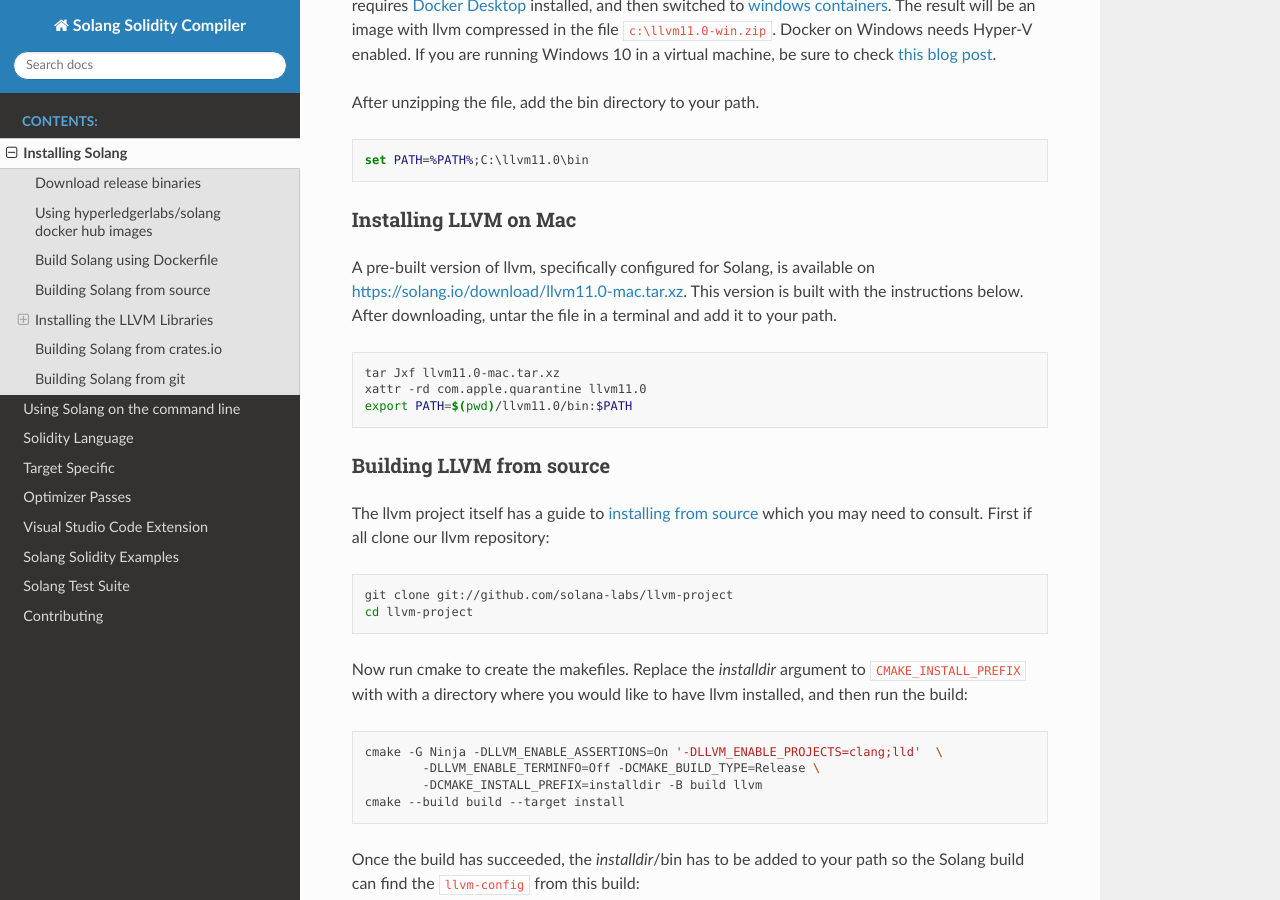
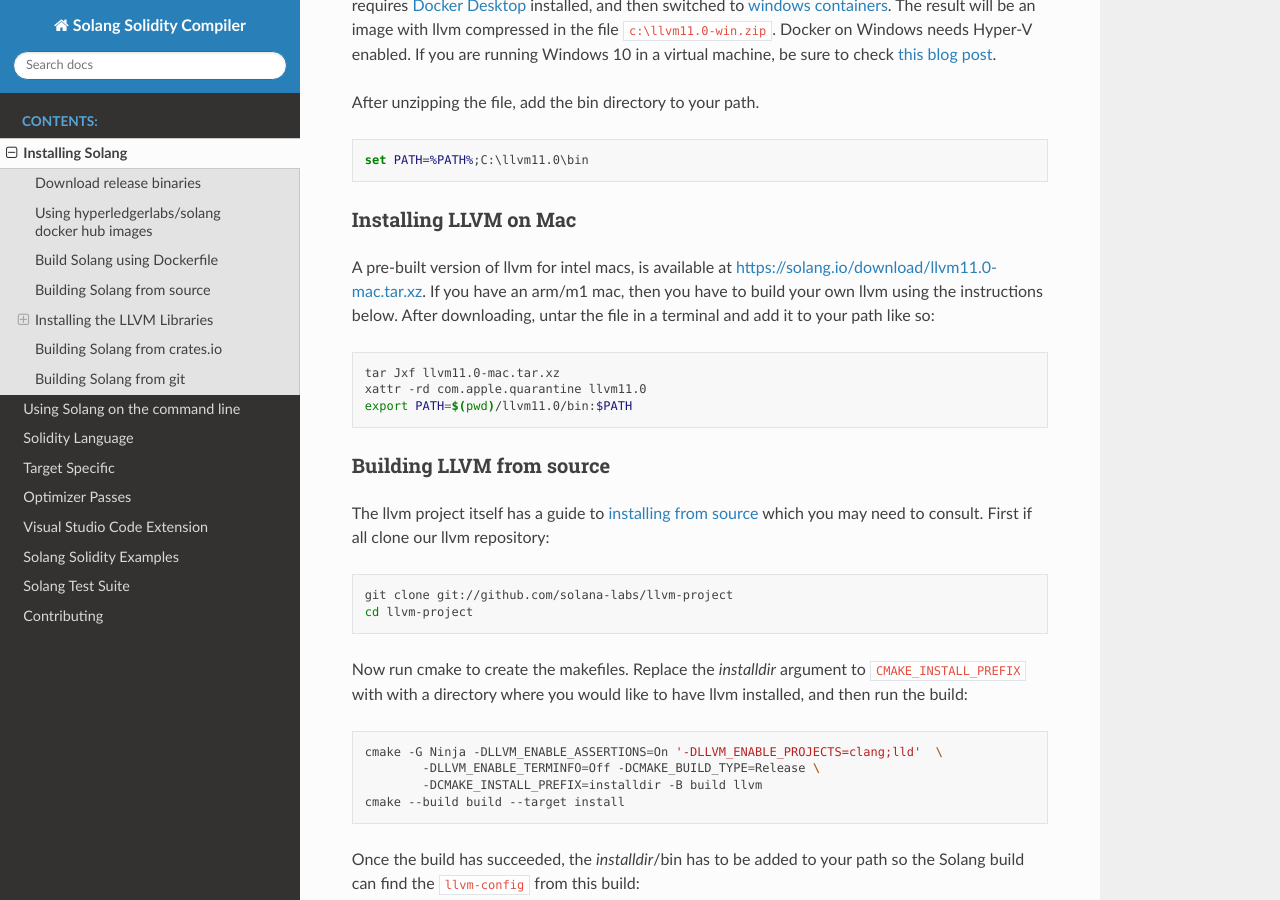
Before and after one commit to hyperledger-solang/solang, a Sphinx documentation site: the page built from docs/installing.rst, in a window 1280 px wide and 900 px high, scrolled down 1863 px. Built offline with Sphinx 7.4.7 and the Read the Docs theme 2.0.0, drawn with Linux system fonts in a browser that asks for light colours.

Commit message:
Prebuilt version of llvm for mac is for intel macs
Signed-off-by: Sean Young <sean@mess.org>

```diff
--- a/docs/installing.rst
+++ b/docs/installing.rst
@@ -101,10 +101,10 @@
 Installing LLVM on Mac
 ______________________
 
-A pre-built version of llvm, specifically configured for Solang, is available on
-`<https://solang.io/download/llvm11.0-mac.tar.xz>`_. This version is built
-with the instructions below. After downloading, untar the file in a terminal and
-add it to your path.
+A pre-built version of llvm for intel macs, is available at
+`<https://solang.io/download/llvm11.0-mac.tar.xz>`_. If you have an arm/m1 mac,
+then you have to build your own llvm using the instructions below. After downloading,
+untar the file in a terminal and add it to your path like so:
 
 .. code-block:: bash
 
```
